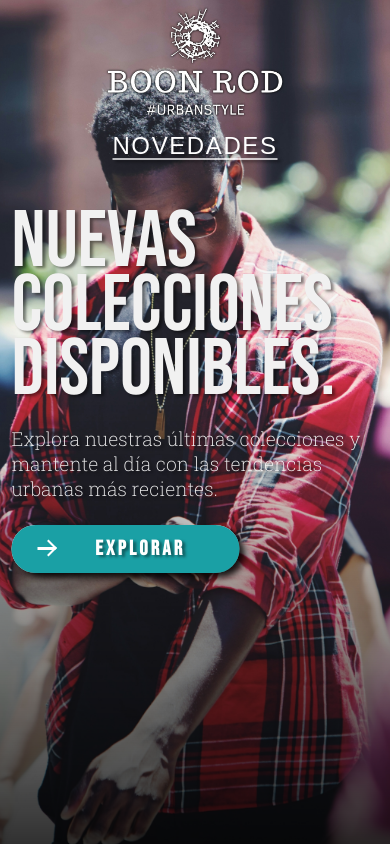
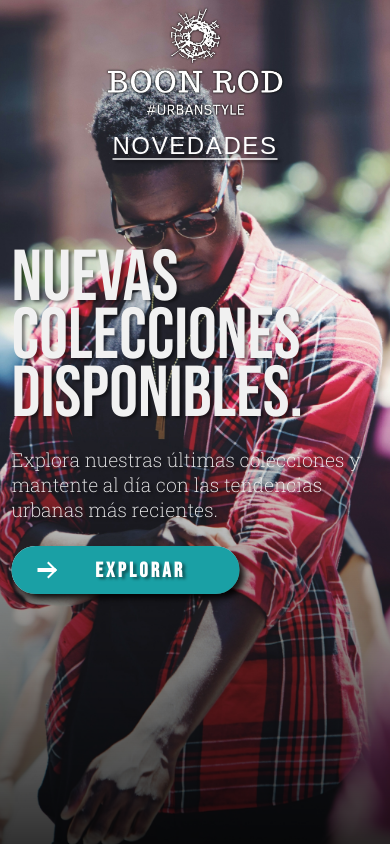
Before and after one commit to Juannmanuel/BoonRod, a React (Vite) app: page / in a window 390 px wide. Built offline with nearby package versions, Linux system fonts and the light colour scheme; grey boxes are pictures that could not be loaded; a web font is replaced by a local one.

Commit message:
cover movile

```diff
--- a/src/components/Covers/Covers.module.css
+++ b/src/components/Covers/Covers.module.css
@@ -113,12 +113,15 @@
 @media (max-width: 450px) {
   .container_cover {
     gap: 1.5em;
-    margin-bottom: 7rem;
+    margin-bottom: 15rem;
     width: 90%;
+    min-height: 40%;
+    height: auto;
     margin-left: -.5rem;
+
   }
   .container_cover h2 {
-    font-size: 5rem;
+    font-size: 4.5rem;
     max-width: 95%;
   }
   .container_cover p {
```
